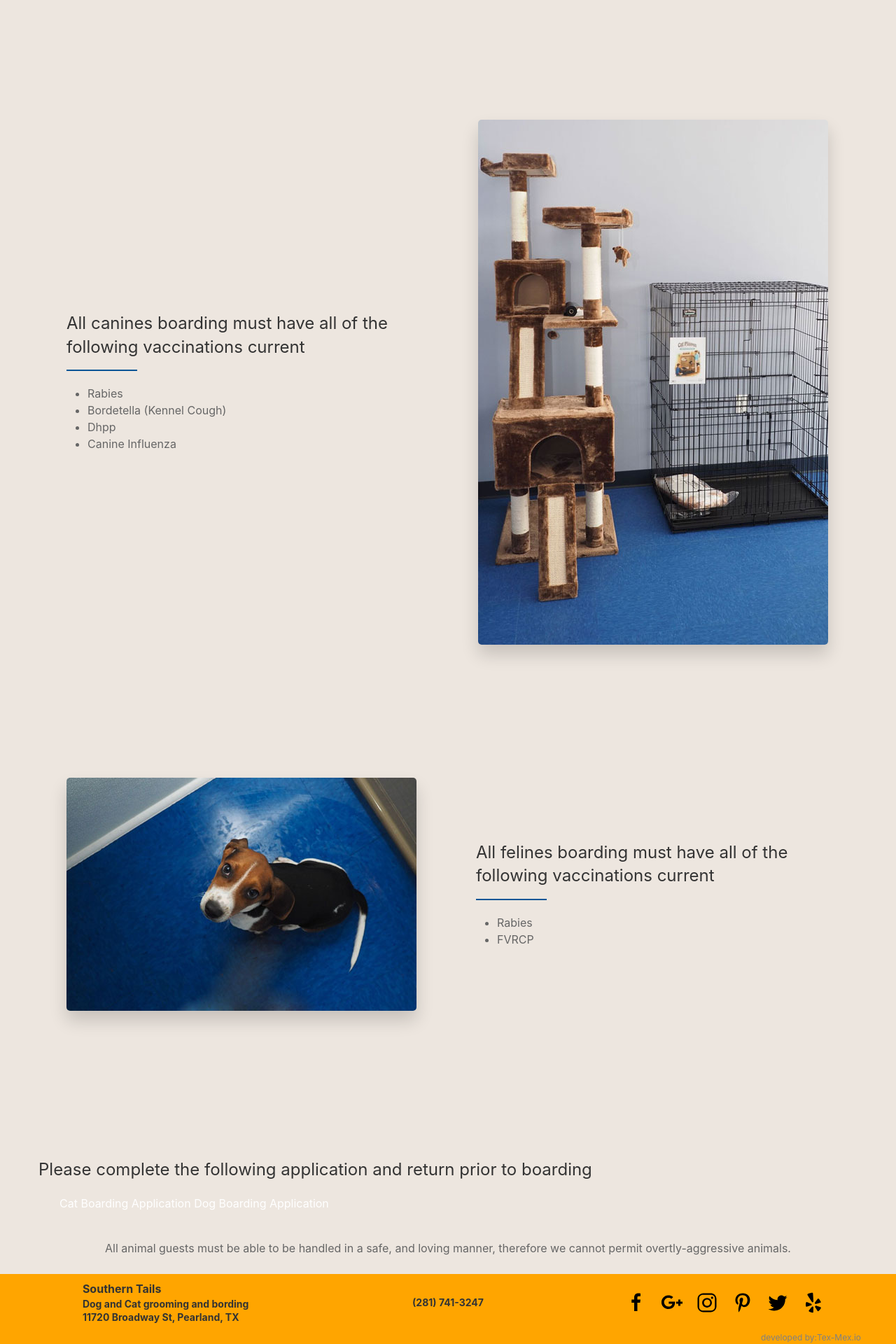
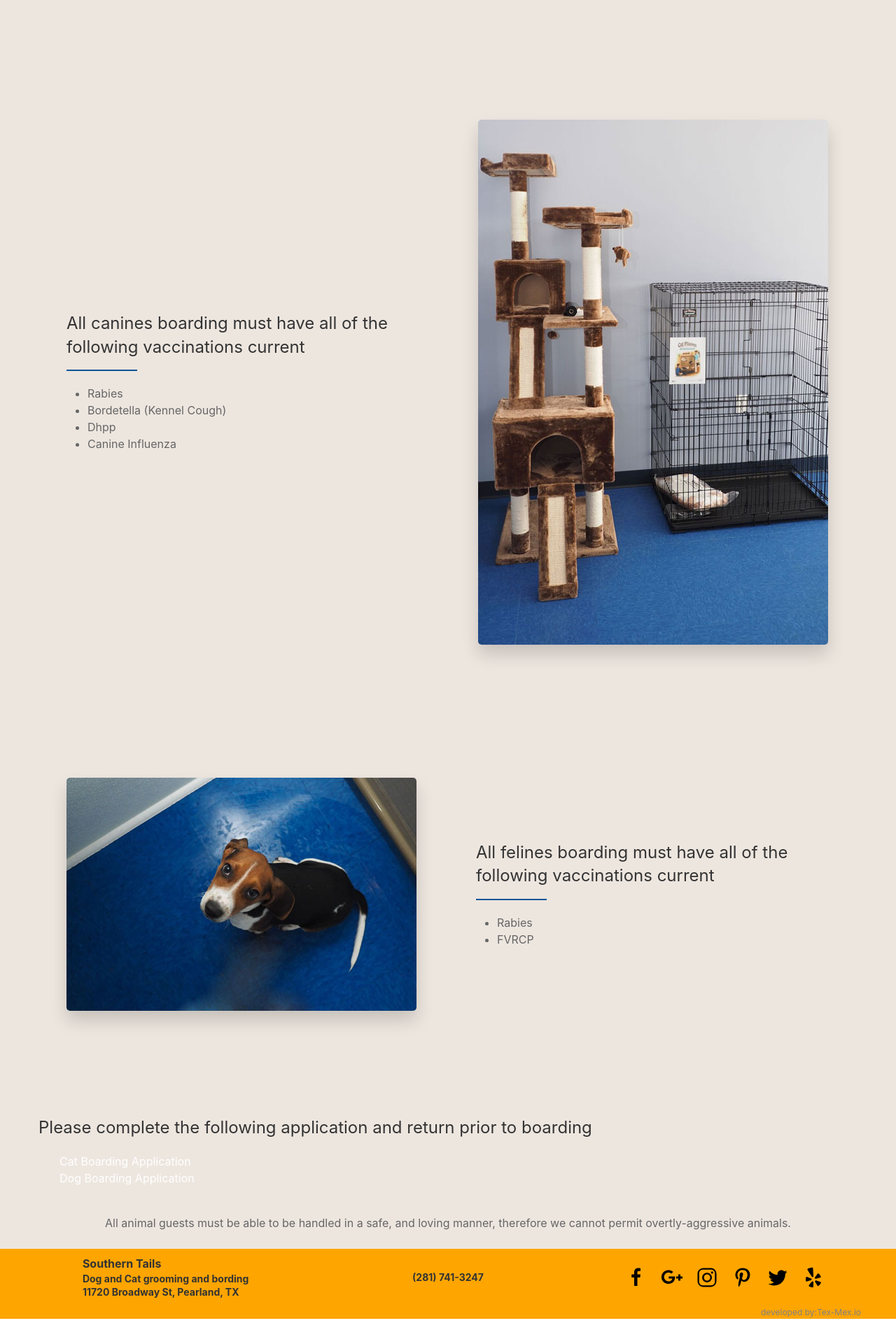
Before and after one commit to TechMex-io/southernTails, a Jekyll site: the page built from boarding.md, in a window 1280 px wide. Shown: the part 1482-3402 px from the top of the page at 70% size. Built offline with Jekyll 4.4.1, drawn with Linux system fonts in a browser that asks for light colours; after the commit the page ends 3366 px from its top, so only the background shows below that.

Commit message:
added if else in jekyll and change the ul style

```diff
--- a/_layouts/service.html
+++ b/_layouts/service.html
@@ -76,8 +76,9 @@ layout: default
             </div>
           </div>
           <!-- Last list of bulleted items with no photo -->
+          {% if page.body_heading_4  != null %}
           <div class="uk-width-1-1@s">
-            <p>{{ page.body_heading_4 }}</p>
+            <h3>{{ page.body_heading_4 }}</h3>
             <ul>{% for items in page.body_desc_4 %}
               <li>
                 {{ items.desc_4_item }}
@@ -85,13 +86,14 @@ layout: default
                 {% endfor %}
             </ul>
           </div>
+          {% endif %}
           <!-- List of links-->
           <div class="uk-width-1-1@s">
             <h3>{{ page.body_heading_links }}</h3>
-            <ul>{% for items in page.body_desc_links %}
-              <a href="{{items.desc_url}}">
+            <ul style="list-style-type: none;">{% for items in page.body_desc_links %}
+             <li> <a href="{{items.desc_url}}">
                 {{ items.desc_links }}
-              </a>
+              </a></li>
                 {% endfor %}
             </ul>
           </div>
```
Also changed, not shown: boarding.md (+4 -4 lines).
